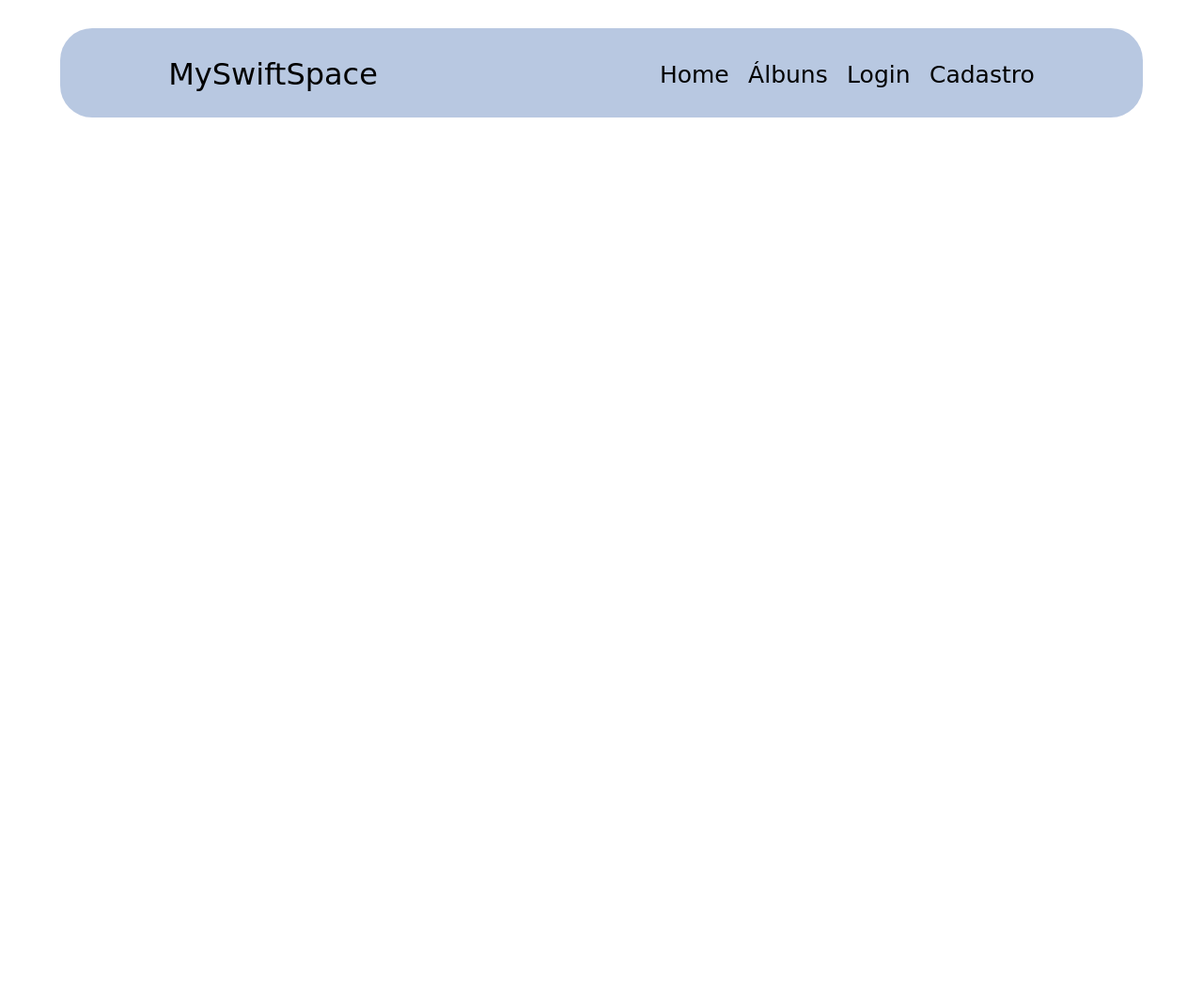
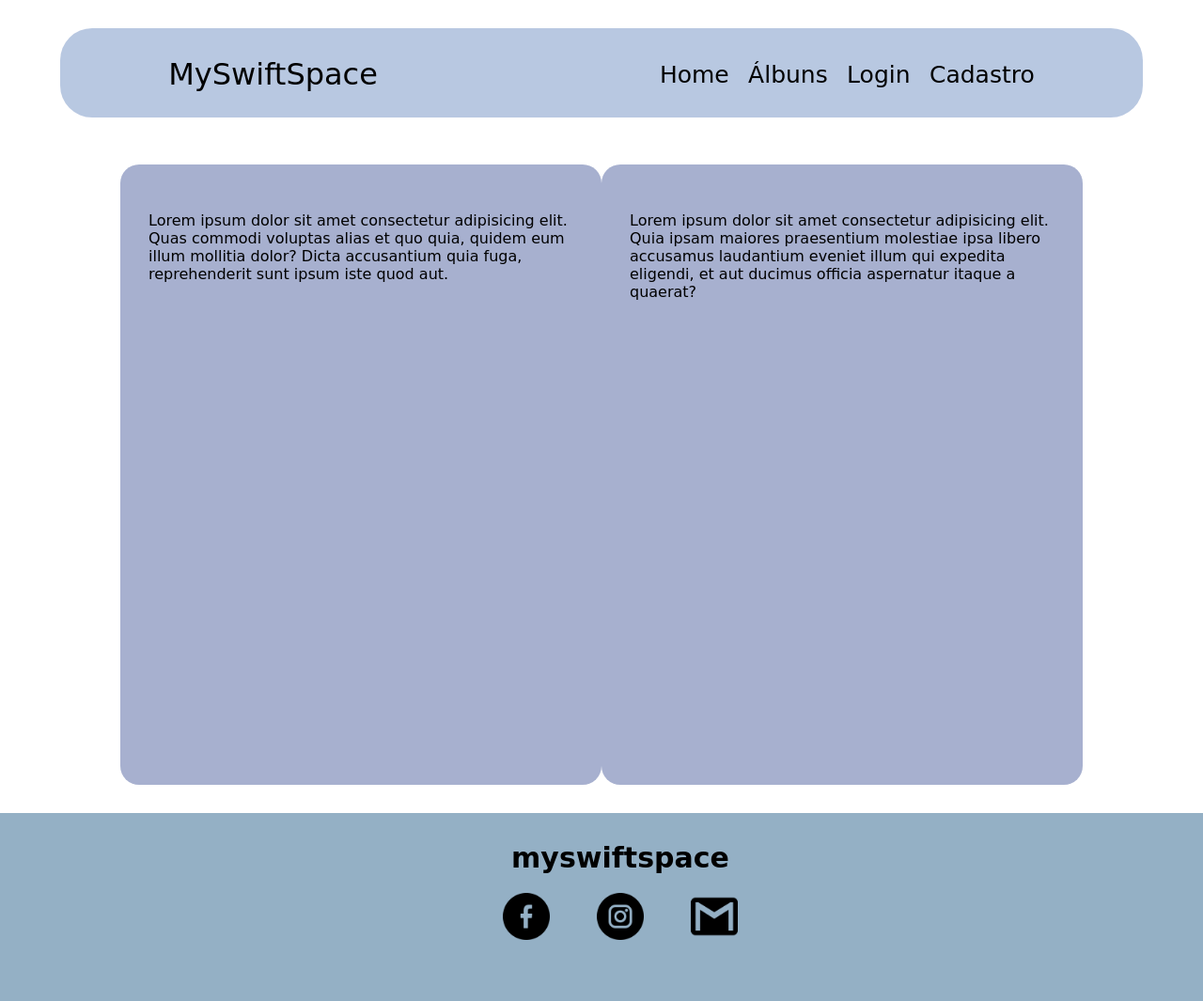
Before and after one commit to kauevsantus/Projeto-Individual, a plain HTML site: page sobre.html in a window 1280 px wide. Shown: the whole page at 94% size. Before the commit the page ends 800 px from the top, so only its background shows below. Drawn offline with Linux system fonts and the light colour scheme.

Commit message:
Adicionado página sobre

```diff
--- /dev/null
+++ b/css/sobre.css
@@ -0,0 +1,19 @@
+.quadro {
+    width: 80%;
+    margin: auto;
+    margin-top: 50px;
+}
+
+.caixas1 {
+    display: flex;
+    justify-content: space-between;
+}
+
+.box1 {
+    width: 500px;
+    height: 600px;
+    border-radius: 20px;
+    background-color: rgba(148, 159, 197, 82%);
+    padding: 50px 20px 10px 30px;
+    margin-bottom: 30px;
+}
--- a/sobre.html
+++ b/sobre.html
@@ -1,5 +1,6 @@
 <!DOCTYPE html>
 <html lang="en">
+
 <head>
     <meta charset="UTF-8">
     <meta http-equiv="X-UA-Compatible" content="IE=edge">
@@ -7,7 +8,10 @@
     <title>Taylor Alisson Swift | MSS</title>
 
     <link rel="stylesheet" href="css/style.css">
+    <link rel="stylesheet" href="css/sobre.css">
+
 </head>
+
 <body>
     <!-- Header -->
 
@@ -33,5 +37,46 @@
             </ul>
         </div>
     </div>
+
+    <!-- Painel -->
+    <div class="quadro">
+        <div class="container">
+            <div class="caixas1">
+                <div class="box1">
+                    Lorem ipsum dolor sit amet consectetur adipisicing elit. Quas commodi voluptas alias et quo quia,
+                    quidem eum illum mollitia dolor? Dicta accusantium quia fuga, reprehenderit sunt ipsum iste quod
+                    aut.
+                </div>
+                <div class="box1">
+                    Lorem ipsum dolor sit amet consectetur adipisicing elit. Quia ipsam maiores praesentium molestiae
+                    ipsa libero accusamus laudantium eveniet illum qui expedita eligendi, et aut ducimus officia
+                    aspernatur itaque a quaerat?
+                </div>
+
+            </div>
+        </div>
+    </div>
+
+    <!-- Carrosel galeria de gotos  -->
+
+
+    <!-- Footer -->
+    <div class="footer">
+        <div class="container">
+            <h4>myswiftspace
+                <br>
+                <!-- <span class="version">
+                    v1.0.0
+                </span> -->
+            </h4>
+
+            <div class="redes">
+                <img src="assets/imgs/face.png" alt="">
+                <img src="assets/imgs/insta.png" alt="">
+                <img src="assets/imgs/gmail.png" alt="">
+            </div>
+        </div>
+    </div>
 </body>
+
 </html>
```
